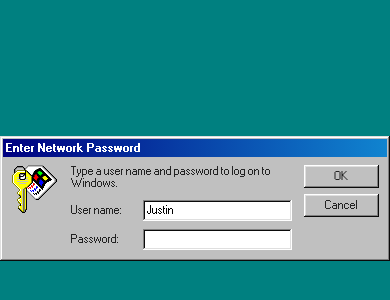
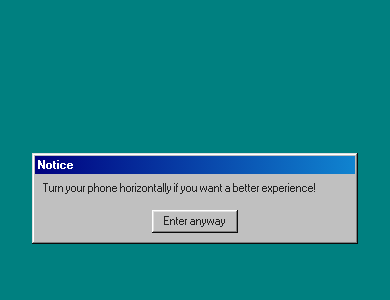
Before and after one commit to Justin-Meiners/portfolio, a React (Vite) app: page / in a window 390 px wide. Shown: the part 224-524 px from the top of the page. Built offline with nearby package versions, Linux system fonts and the light colour scheme.

Commit message:
Added mobile gate and homepage attribute in package

```diff
--- a/package.json
+++ b/package.json
@@ -1,4 +1,5 @@
 {
+ "hostname" : "https://justin-meiners.github.io/portfolio",
   "name": "portfolio",
   "private": true,
   "version": "0.0.0",
--- a/src/App.tsx
+++ b/src/App.tsx
@@ -2,6 +2,7 @@ import { useState } from 'react'
 import Desktop from './components/Desktop'
 import LoginScreen from './components/LoginScreen'
 import ShutDownScreen from './components/ShutDownScreen'
+import MobileGate from './components/MobileGate'
 import { WindowManagerProvider } from './context/WindowManager'
 
 type Phase = 'login' | 'desktop' | 'shutdown'
@@ -9,18 +10,24 @@ type Phase = 'login' | 'desktop' | 'shutdown'
 function App() {
   const [phase, setPhase] = useState<Phase>('login')
 
+  let content
   if (phase === 'login') {
-    return <LoginScreen onLogin={() => setPhase('desktop')} />
-  }
-
-  if (phase === 'shutdown') {
-    return <ShutDownScreen onRestart={() => setPhase('login')} />
+    content = <LoginScreen onLogin={() => setPhase('desktop')} />
+  } else if (phase === 'shutdown') {
+    content = <ShutDownScreen onRestart={() => setPhase('login')} />
+  } else {
+    content = (
+      <WindowManagerProvider>
+        <Desktop onShutDown={() => setPhase('shutdown')} />
+      </WindowManagerProvider>
+    )
   }
 
   return (
-    <WindowManagerProvider>
-      <Desktop onShutDown={() => setPhase('shutdown')} />
-    </WindowManagerProvider>
+    <>
+      {content}
+      <MobileGate />
+    </>
   )
 }
 
--- /dev/null
+++ b/src/components/MobileGate.tsx
@@ -0,0 +1,40 @@
+import { useEffect, useState } from 'react'
+
+const MOBILE_MAX_WIDTH = 768
+
+function useIsSmallScreen() {
+  const [isSmall, setIsSmall] = useState(
+    () => window.innerWidth < MOBILE_MAX_WIDTH,
+  )
+  useEffect(() => {
+    const onResize = () => setIsSmall(window.innerWidth < MOBILE_MAX_WIDTH)
+    window.addEventListener('resize', onResize)
+    return () => window.removeEventListener('resize', onResize)
+  }, [])
+  return isSmall
+}
+
+export default function MobileGate() {
+  const isSmall = useIsSmallScreen()
+  const [entered, setEntered] = useState(false)
+
+  if (!isSmall || entered) return null
+
+  return (
+    <div className="mobile-gate">
+      <div className="window mobile-gate-dialog">
+        <div className="title-bar">
+          <div className="title-bar-text">Notice</div>
+        </div>
+        <div className="window-body">
+          <p style={{ marginTop: 0 }}>
+            Turn your phone horizontally if you want a better experience!
+          </p>
+          <div className="mobile-gate-actions">
+            <button onClick={() => setEntered(true)}>Enter anyway</button>
+          </div>
+        </div>
+      </div>
+    </div>
+  )
+}
--- a/src/context/WindowManager.tsx
+++ b/src/context/WindowManager.tsx
@@ -164,6 +164,7 @@ export function WindowManagerProvider({ children }: { children: ReactNode }) {
   )
 }
 
+// eslint-disable-next-line react-refresh/only-export-components
 export function useWindowManager() {
   const ctx = useContext(WindowManagerContext)
   if (!ctx) {
--- a/src/index.css
+++ b/src/index.css
@@ -230,3 +230,25 @@ body {
 .project-links a {
   text-decoration: none;
 }
+
+.mobile-gate {
+  position: fixed;
+  inset: 0;
+  z-index: 1000000;
+  display: flex;
+  align-items: center;
+  justify-content: center;
+  padding: 16px;
+  background-color: #008080;
+}
+
+.mobile-gate-dialog {
+  width: 100%;
+  max-width: 320px;
+}
+
+.mobile-gate-actions {
+  display: flex;
+  justify-content: center;
+  margin-top: 16px;
+}
```
